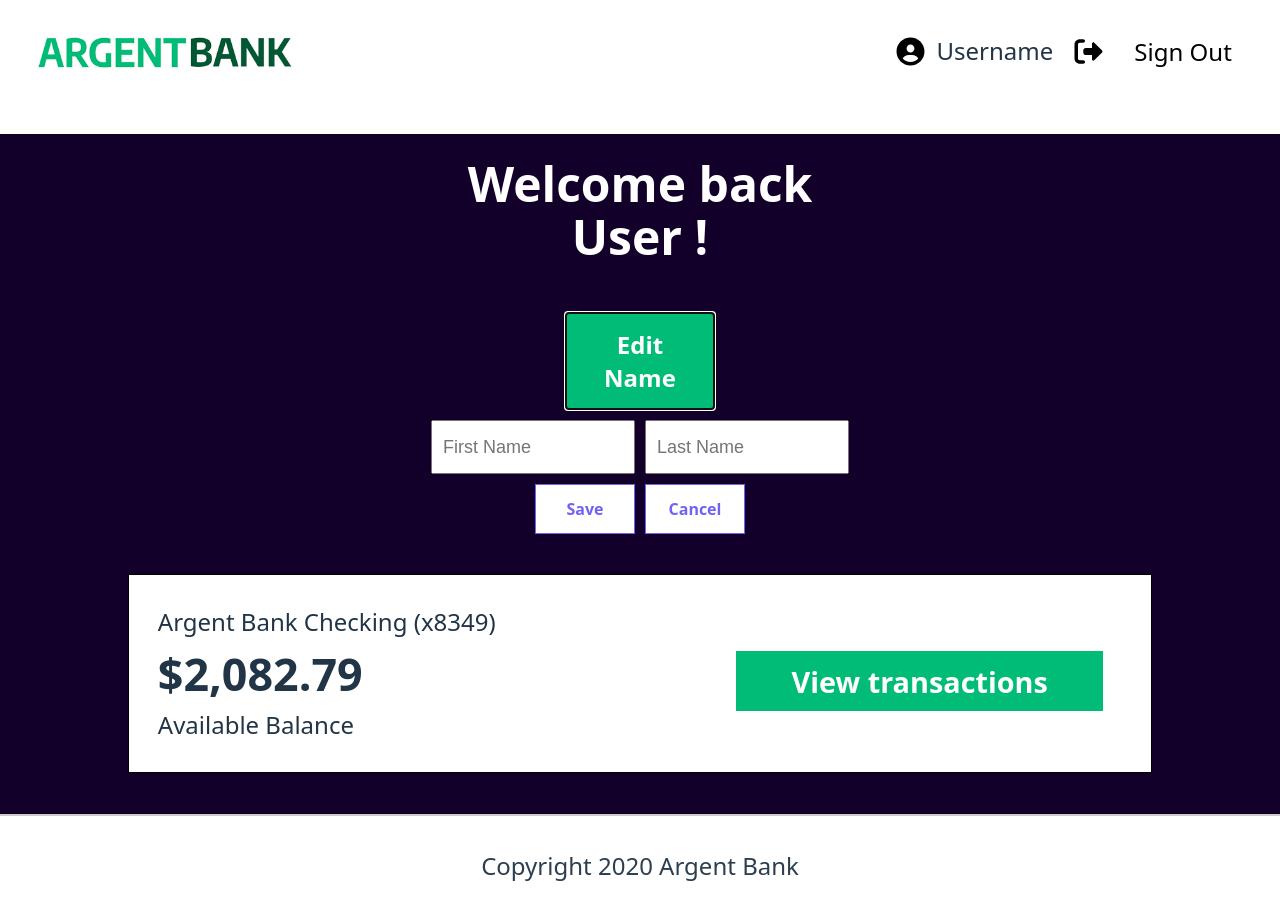
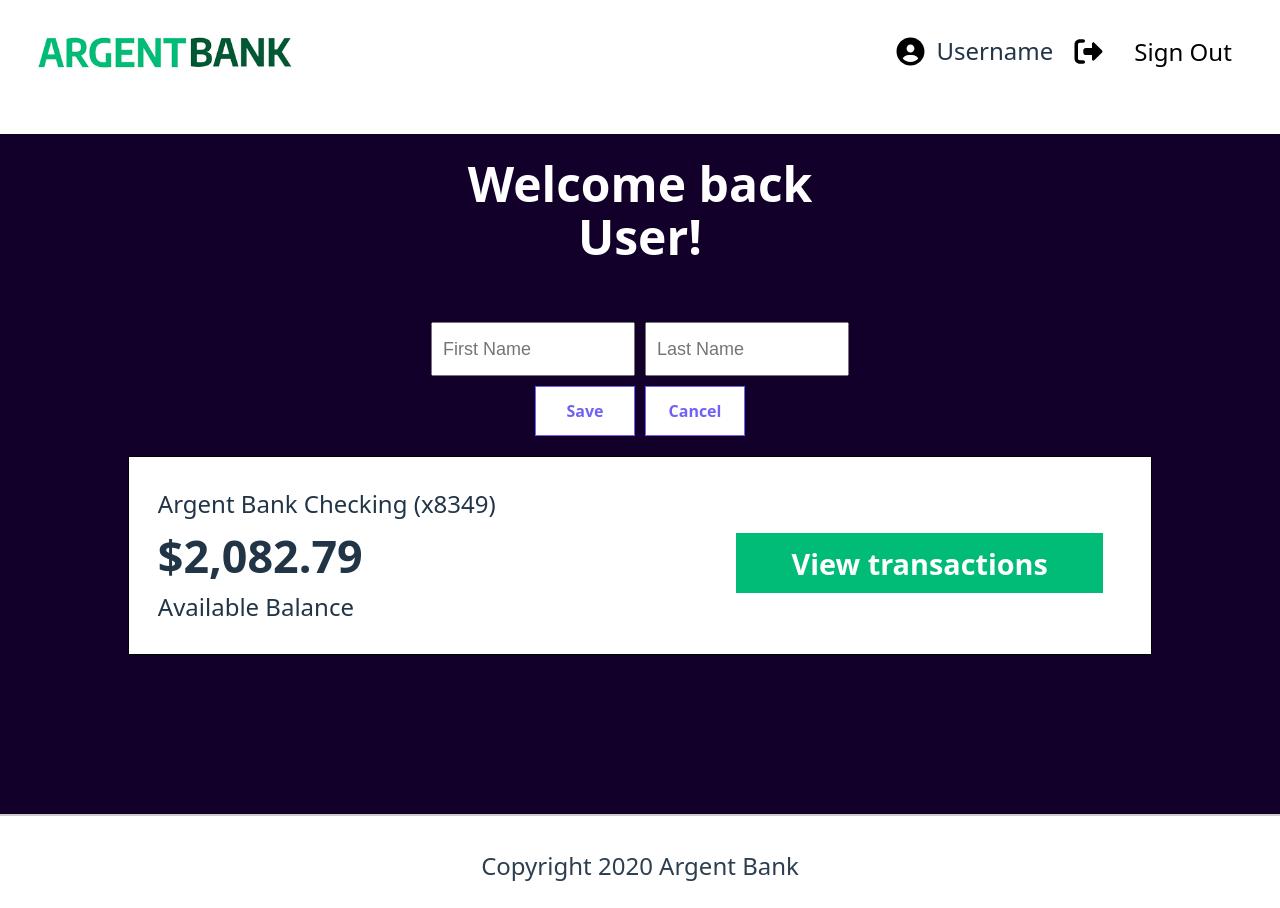
Before and after one commit to Das-F/P13-Bank-API, a React (Vite) app: page /sign-in/user in a window 1280 px wide. Both pictures are taken after a click on the button "Edit Name". Built offline with nearby package versions, Linux system fonts and the light colour scheme.

Commit message:
edit-name component available to edit name

```diff
--- a/src/components/Edit-name.jsx
+++ b/src/components/Edit-name.jsx
@@ -1,14 +1,63 @@
+import React, { useState } from "react";
 import "../styles/Edit-name.css";
 
+const username = "User";
 function EditName() {
+  const [username, setUsername] = useState("User");
+  const [firstName, setFirstName] = useState("");
+  const [lastName, setLastName] = useState("");
+  const [isEditing, setIsEditing] = useState(false);
+
+  function openEditor() {
+    setFirstName("");
+    setLastName("");
+    setIsEditing(true);
+  }
+
+  function saveName() {
+    const newName = `${firstName} ${lastName}`.trim();
+    if (newName) {
+      setUsername(newName);
+    }
+    setIsEditing(false);
+  }
+
+  function cancelEdit() {
+    setIsEditing(false);
+  }
+
   return (
-    <div className="edit-name-modal">
-      <input type="text" className="input-field" id="first-name" name="first-name" placeholder="First Name" />
-      <input type="text" className="input-field" id="last-name" name="last-name" placeholder="Last Name" />
-      <div className="buttons">
-        <button className="change-button">Save</button>
-        <button className="change-button">Cancel</button>
+    <div className="edit-name-page">
+      <div className="user-page">
+        <h1>
+          Welcome back
+          <br />
+          {username}!
+        </h1>
       </div>
+
+      {!isEditing && (
+        <div className="edit-name-container">
+          <button className="edit-button" onClick={openEditor}>
+            Edit Name
+          </button>
+        </div>
+      )}
+
+      {isEditing && (
+        <div className="edit-name-modal">
+          <input type="text" className="input-field" id="first-name" name="first-name" placeholder="First Name" value={firstName} onChange={(e) => setFirstName(e.target.value)} />
+          <input type="text" className="input-field" id="last-name" name="last-name" placeholder="Last Name" value={lastName} onChange={(e) => setLastName(e.target.value)} />
+          <div className="buttons">
+            <button className="change-button" onClick={saveName}>
+              Save
+            </button>
+            <button className="change-button" onClick={cancelEdit}>
+              Cancel
+            </button>
+          </div>
+        </div>
+      )}
     </div>
   );
 }
--- a/src/pages/Sign-in.jsx
+++ b/src/pages/Sign-in.jsx
@@ -9,8 +9,6 @@ function SignIn() {
 
   const handleSubmit = (e) => {
     e.preventDefault();
-    // Ici on pourrait ajouter la logique d'authentification.
-    // Pour l'instant on navigue simplement vers la page utilisateur.
     navigate("/sign-in/user");
   };
 
--- a/src/pages/User.jsx
+++ b/src/pages/User.jsx
@@ -1,26 +1,14 @@
 import "../styles/User.css";
 import HeaderSignOut from "../components/Header-sign-out";
+import EditName from "../components/Edit-name";
 import Footer from "../components/Footer";
-import EditName from "../components/Edit-name";
-
-const username = "User";
 
 function User() {
   return (
     <>
       <HeaderSignOut />
       <div className="background">
-        <div className="user-page">
-          <h1>
-            Welcome back
-            <br />
-            {username} !
-          </h1>
-        </div>
-        <div className="edit-name-container">
-          <button className="edit-button">Edit Name</button>
-          <EditName />
-        </div>
+        <EditName />
         <section className="account">
           <div className="account-content-wrapper">
             <h3 className="account-title">Argent Bank Checking (x8349)</h3>
--- a/src/styles/User.css
+++ b/src/styles/User.css
@@ -65,6 +65,10 @@ h3 {
   height: auto;
 }
 
+.edit-name-modal {
+  margin-bottom: 20px;
+}
+
 .account-content-wrapper-cta {
   width: 40%;
   text-align: right;
```
